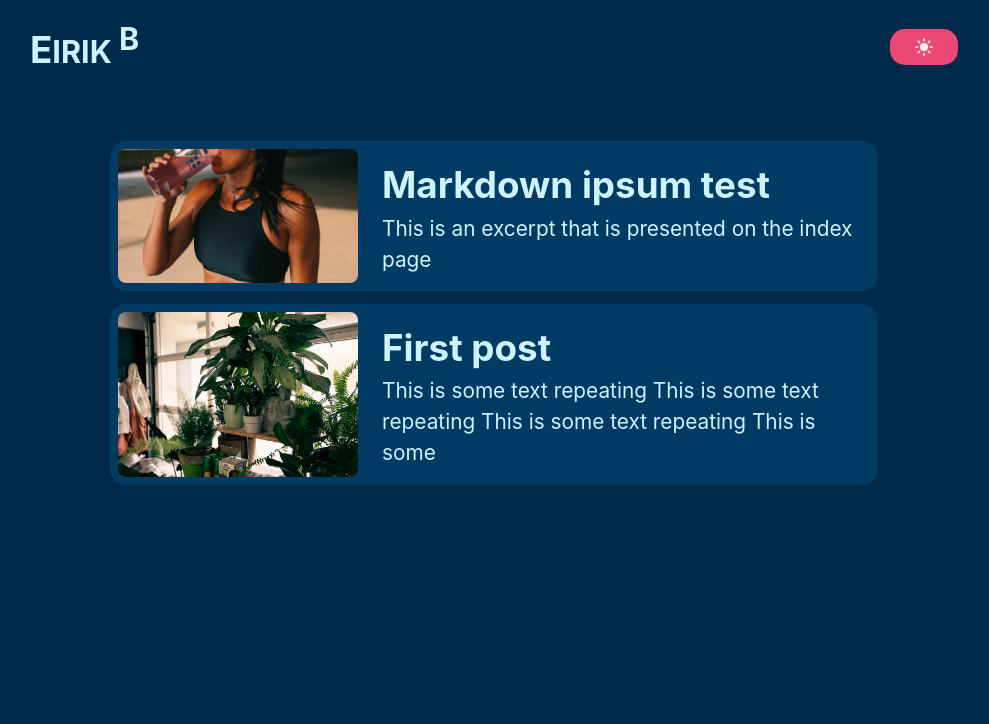
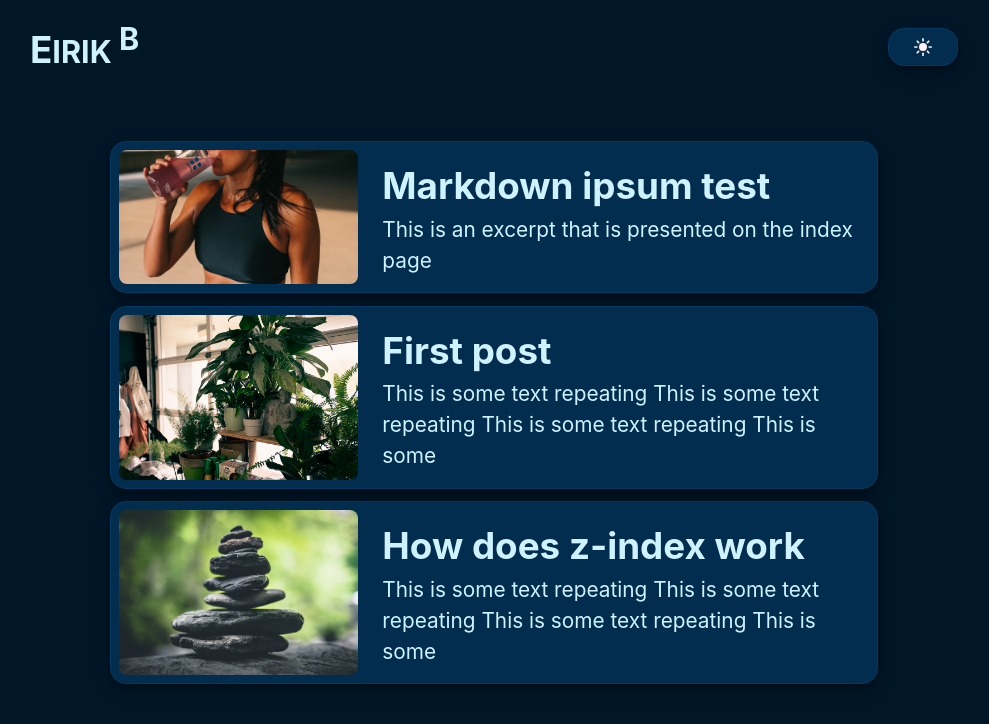
Before and after one commit to 201549BL/blog, a Next.js app: page / in a window 1280 px wide. Shown: the top 724 px of the page, without its empty margins (146-1135 px from the left). Built offline with nearby package versions, Linux system fonts and the light colour scheme.

Commit message:
added boxShadow, minor changes to darktheme

```diff
--- a/components/DynamicImage.jsx
+++ b/components/DynamicImage.jsx
@@ -1,11 +1,15 @@
 import React from "react";
 import Image from "next/image";
 import styled from "styled-components";
+import { boxShadow } from "../styles/utils/boxShadow";
 
 const ImageWrapper = styled.div`
   position: relative;
   height: 100%;
   aspect-ratio: 3/2;
+  border-radius: var(--border-radius-sm);
+  ${boxShadow("md")};
+  overflow: hidden;
 `;
 
 const DynamicImage = ({ src }) => {
--- a/components/header/ThemeToggleButton.jsx
+++ b/components/header/ThemeToggleButton.jsx
@@ -1,5 +1,6 @@
 import React from "react";
 import { Button } from "../../styles/Buttons";
+import { HollowButton } from "../../styles/Buttons";
 import {
   IoSunnyOutline,
   IoSunny,
--- /dev/null
+++ b/posts/z-index.mdx
@@ -0,0 +1,6 @@
+---
+title: How does z-index work
+created: 19.apr 2022
+img: /images/stack.avif
+excerpt: This is some text repeating This is some text repeating This is some text repeating This is some
+---
--- a/styles/Buttons.jsx
+++ b/styles/Buttons.jsx
@@ -1,21 +1,32 @@
 import styled from "styled-components";
+import { boxShadow } from "./utils/boxShadow";
 
 export const Button = styled.button`
-  border: none;
+  border: 0.1rem solid ${({ theme }) => theme?.colors?.border};
   background-color: ${({ theme }) =>
-    theme?.colors?.primary ?? "var(--color-primary)"};
+    theme?.colors?.background ?? "var(--color-primary)"};
   color: ${({ theme }) => theme?.colors?.primaryFont ?? "var(--color-font)"};
 
   padding: 0.5rem 1.5rem;
-  border-radius: 15px;
+
+  border-radius: var(--border-radius-md);
 
   transition: font 0 ease;
   transition: background-color 100ms ease;
+
+  ${boxShadow("md")}
 
   cursor: pointer;
 
   &:hover {
     background-color: ${({ theme }) =>
       theme?.colors?.primarySelected ?? "var(--color-primary-selected)"};
+    border: 0.1rem solid
+      ${({ theme }) =>
+        theme?.colors?.primarySelected ?? "var(--color-primary-selected)"};
   }
 `;
+
+export const HollowButton = styled(Button)`
+  background-color: transparent;
+`;
--- a/styles/GlobalStyle.jsx
+++ b/styles/GlobalStyle.jsx
@@ -15,8 +15,6 @@ const GlobalStyle = createGlobalStyle`
     --border-radius-md: 1rem;
     --border-radius-sm: 0.3rem;
     --font-size-p: clamp(0.875rem,  calc(1vw + 0.7rem), 1.3rem);
-
-
   }
 
   * {
@@ -55,7 +53,7 @@ const GlobalStyle = createGlobalStyle`
       ${underline(({ theme }) => theme?.colors?.primary)};
 
       text-decoration: none;
-      font-weight: 700;
+      font-weight: 400;
 
       white-space: nowrap;
       overflow: hidden;
--- a/styles/HorizontalCard.jsx
+++ b/styles/HorizontalCard.jsx
@@ -1,14 +1,19 @@
 import styled from "styled-components";
+import { boxShadow } from "./utils/boxShadow";
 
 export const HorizontalCardContainer = styled.article`
   height: auto;
   width: 100%;
   background-color: ${({ theme }) =>
     theme?.colors?.background ?? "var(--color-background)"};
+  border: 0.1rem solid ${({ theme }) => theme?.colors?.border};
+
   display: grid;
   grid-template-columns: 1fr 2fr;
   border-radius: var(--border-radius-md);
   color: ${({ theme }) => theme?.colors?.font ?? "var(--color-font)"};
+
+  ${boxShadow("md")}
 `;
 
 export const ImageWrapper = styled.div`
--- a/styles/highlight/dracula.jsx
+++ b/styles/highlight/dracula.jsx
@@ -1,4 +1,6 @@
 import { css } from "styled-components";
+import { boxShadow } from "../utils/boxShadow";
+
 /* Dracula Theme v1.2.5
  *
  * https://github.com/dracula/highlightjs
@@ -19,6 +21,8 @@ export const dracula = css`
     padding: 0.5em;
     background: #282a36;
     font-family: "JetBrains Mono", monospace;
+    border-radius: var(--border-radius-sm);
+    ${boxShadow("md")};
   }
 
   .hljs-built_in,
--- a/styles/themes/darkTheme.jsx
+++ b/styles/themes/darkTheme.jsx
@@ -1,10 +1,11 @@
 export const darkTheme = {
   colors: {
-    body: "#012a4a",
-    background: "#013a63",
+    body: "#011728",
+    background: "#022D4F",
     font: "#cef3ff",
-    primary: "#ec4876",
-    primarySelected: "#e73e68",
+    border: "#033963",
+    primary: "#E43A72",
+    primarySelected: "#E43A72",
     primaryFont: "#fff0f3",
   },
   type: "dark",
--- /dev/null
+++ b/styles/utils/boxShadow.jsx
@@ -0,0 +1,30 @@
+import { css } from "styled-components";
+
+const smallBoxShadow = css`
+  box-shadow: 0px 2px 2px 0px rgba(0, 0, 0, 0.14),
+    0px 3px 1px -2px rgba(0, 0, 0, 0.12), 0px 1px 5px 0px rgba(0, 0, 0, 0.2);
+`;
+const mediumBoxShadow = css`
+  box-shadow: 0px 8px 17px 2px rgba(0, 0, 0, 0.14),
+    0px 3px 14px 2px rgba(0, 0, 0, 0.12), 0px 5px 5px -3px rgba(0, 0, 0, 0.2);
+`;
+const largeBoxShadow = css`
+  box-shadow: 0px 24px 38px 3px rgba(0, 0, 0, 0.14),
+    0px 9px 46px 8px rgba(0, 0, 0, 0.12), 0px 11px 15px -7px rgba(0, 0, 0, 0.2);
+`;
+
+export const boxShadow = (size) => {
+  switch (size) {
+    case "sm":
+      return smallBoxShadow;
+
+    case "md":
+      return mediumBoxShadow;
+
+    case "lg":
+      return largeBoxShadow;
+
+    default:
+      throw Error("No argument given to boxShadow function");
+  }
+};
```
Also changed, not shown: styles/Post.jsx (+6 -3 lines), styles/utils.js (deleted, +0 -42 lines), public/images/stack.avif (added).
